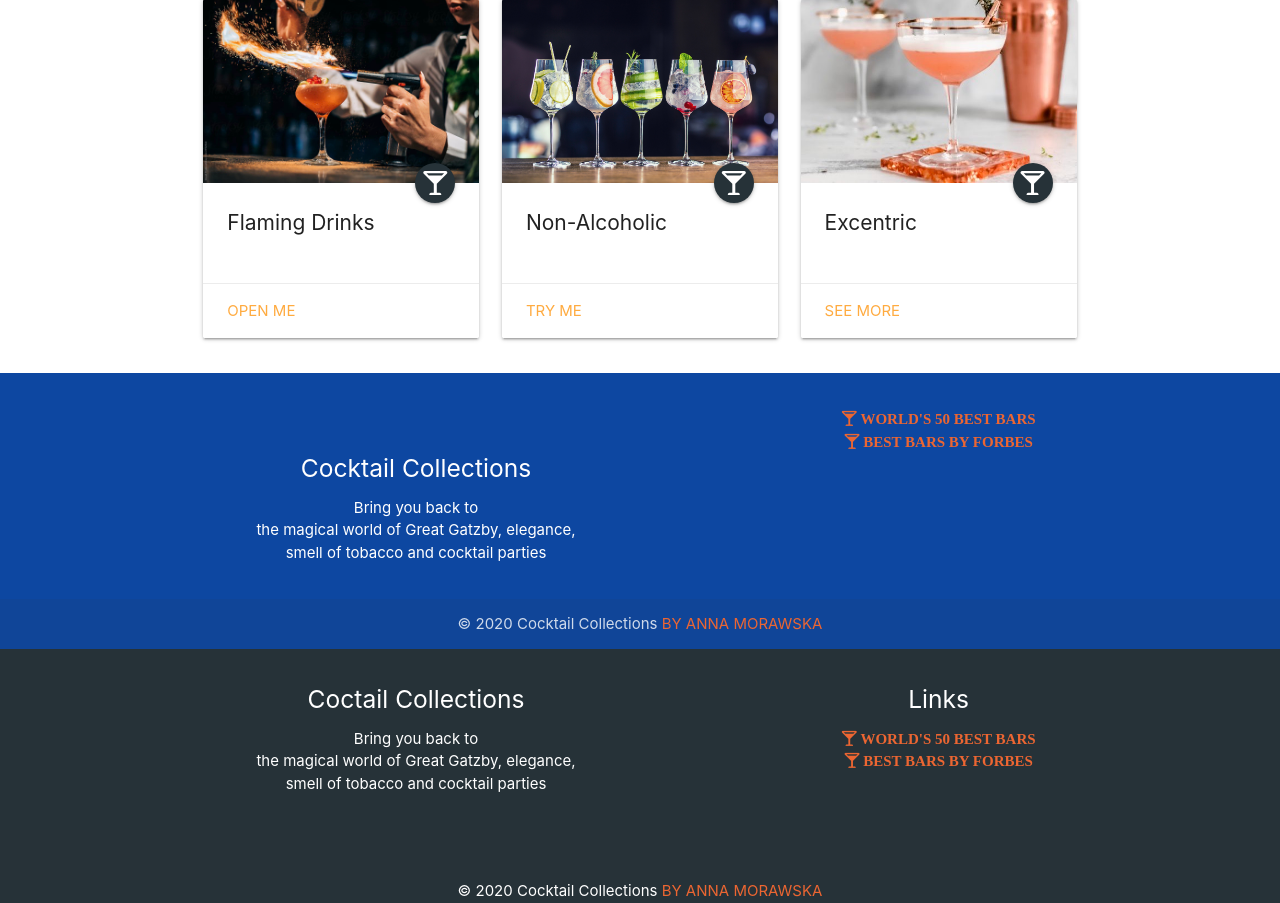
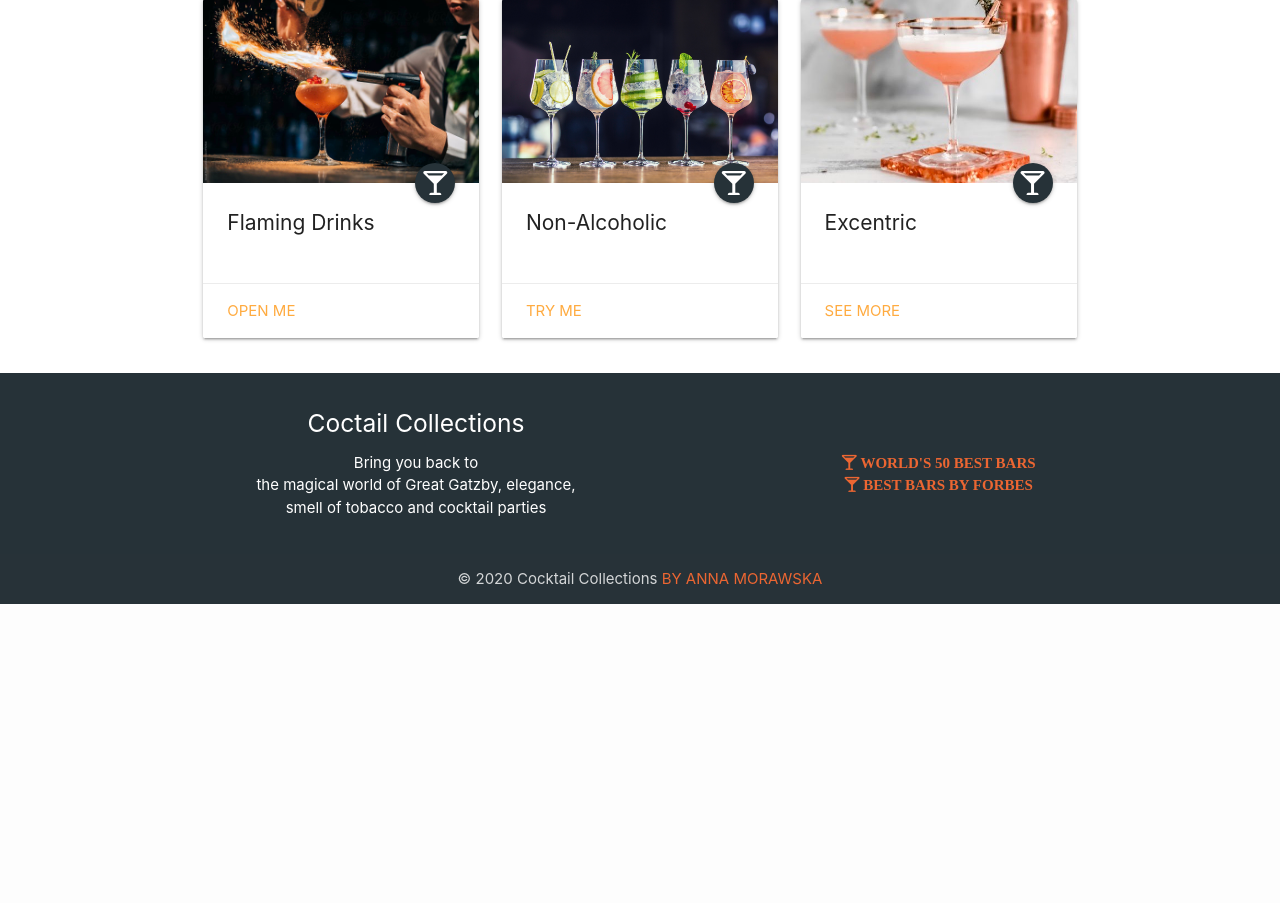
Before and after one commit to amorawskanew/MilestoneProject3-Anna, a Flask app: page / in a window 1280 px wide. Shown: the part 1097-2000 px from the top of the page. After the commit the page ends 1701 px from the top, so only its background shows below. Run offline with Flask 2, Linux system fonts and the light colour scheme; some libraries are stand-ins or nearby versions; some web fonts are replaced.

Commit message:
final commit

```diff
--- a/static/css/style.css
+++ b/static/css/style.css
@@ -277,7 +277,7 @@ div.style-card {
   }
 
   .foter-style{
-    margin-bottom: 5%;
+    margin-bottom: 5px !important;
   }
 
 /* Change top-margin*/
--- a/templates/add_coctail.html
+++ b/templates/add_coctail.html
@@ -1,6 +1,5 @@
 {% extends "base.html" %}
 {% block content %}
-
 <!-- Page title -->
 <h2 class="h-style center-align">Add Cocktail</h2>
 <div class="row card-panel grey lighten-5">
@@ -100,7 +99,7 @@
       <!-- Submit button -->
       <div class="row">
          <div class="col s12 center-align">
-           <button type="submit" class="btn-large icon-style view_button">
+            <button type="submit" class="btn-large icon-style view_button">
             Add Cocktail <i class="fas fa-plus-square right"></i>
             </button>
          </div>
--- a/templates/base.html
+++ b/templates/base.html
@@ -3,7 +3,6 @@
    <head>
       <meta charset="UTF-8">
       <meta name="viewport" content="width=device-width, initial-scale=1.0">
-
       <!--Link to Icones-->
       <link href="https://fonts.googleapis.com/icon?family=Material+Icons" rel="stylesheet">
       <link
@@ -12,16 +11,12 @@
          integrity="sha512-+4zCK9k+qNFUR5X+cKL9EIR+ZOhtIloNl9GIKS57V1MyNsYpYcUrUeQc9vNfzsWfV28IaLL3i96P9sdNyeRssA=="
          crossorigin="anonymous"
          />
-
       <!--Link to local CSS file-->
       <link rel="stylesheet" href="{{ url_for('static', filename='css/style.css') }}" type="text/css">
-
       <!--Favicon -->
       <link rel="icon" type="image/png" href="{{url_for('static', filename='images/favicon.png')}}">
-
       <script src="https://code.jquery.com/jquery-3.3.1.slim.min.js" integrity="sha384-q8i/X+965DzO0rT7abK41JStQIAqVgRVzpbzo5smXKp4YfRvH+8abtTE1Pi6jizo" crossorigin="anonymous"></script>
       <link rel="stylesheet" href="https://cdnjs.cloudflare.com/ajax/libs/materialize/1.0.0/css/materialize.min.css">
-
       <title>Cocktail Collections</title>
    </head>
    <body>
@@ -39,17 +34,17 @@
                </ul>
             </div>
          </nav>
-
          <!-- Mobile sidenav -->
          <ul class="sidenav text-color" id="mobile-demo">
-                <li><h4 class="text-color center-align white">Cocktail Collections</h4></li>
+            <li>
+               <h4 class="text-color center-align white">Cocktail Collections</h4>
+            </li>
             <li><a href="{{url_for('home')}}">Home</a></li>
             <li><a href="{{url_for('get_coctail')}}">All Cocktails</a></li>
             <li><a href="{{url_for('add_coctail')}}">Add New Cocktail</a></li>
             <li><a href="{{url_for('stars')}}">Stars</a></li>
          </ul>
       </header>
-
       <section>
          <!-- Flash messages -->
          {% with messages = get_flashed_messages() %}
@@ -62,7 +57,6 @@
          {% endif %}
          {% endwith %}
       </section>
-
       <!-- Content -->
       <main>
          <div class="container">
@@ -70,44 +64,7 @@
             {% endblock %}
          </div>
       </main>
-
       <!-- footer -->
-        <footer class="page-footer blue darken-4">
-            <div class="container">
-                <div class="row">
-                    <div class="col l6 s12">
-                        <br />
-                        <br />
-                        <spam class="center links">
-                            <h5 class="white-text">Cocktail Collections</h5>
-                            <p>
-                                Bring you back to <br />
-                                the magical world of Great Gatzby, elegance,<br />
-                                smell of tobacco and cocktail parties
-                            </p>
-
-                        </spam>
-                    </div>
-                    <div class="col l4 offset-l2 s12">
-                        <ul>
-                            <spam class="center links">
-                                <li><a class="text-color fas fa-glass-martini-alt prefix" href="https://www.worlds50bestbars.com/list/1-50"> World's 50 Best Bars</a>
-                                </li>
-                                <li>
-                                    <a class="text-color fas fa-glass-martini-alt prefix" href=" https://www.forbes.com/sites/forbestravelguide/2019/10/15/forbes-travel-guide-worlds-best-hotel-bars/?sh=7a9bad1e60b6"> Best Bars by Forbes</a>
-                                </li>
-                            </spam>
-                        </ul>
-                    </div>
-                </div>
-            </div>
-            <div class="footer-copyright center">
-                <div class="container">© 2020 Cocktail Collections <a class="text-color" href="https://github.com/amorawskanew/MilestoneProject3-Anna" target="_blank">by Anna Morawska</a></div>
-            </div>
-        </footer>
-
-
-
       <footer class="page-footer blue-grey darken-4 center">
          <div class="container">
             <div class="row">
@@ -120,29 +77,25 @@
                   </p>
                </div>
                <div class="col l4 offset-l2 s12">
-                <h5 class="white-text">Links</h5>
+                  <h5 class="transparent-text">Links</h5>
                   <ul>
                      <li><a class="text-color fas fa-glass-martini-alt prefix" href="https://www.worlds50bestbars.com/list/1-50"> World's 50 Best Bars</a></li>
                      <li><a class="text-color fas fa-glass-martini-alt prefix" href=" https://www.forbes.com/sites/forbestravelguide/2019/10/15/forbes-travel-guide-worlds-best-hotel-bars/?sh=7a9bad1e60b6"> Best Bars by Forbes</a></li>
-
                   </ul>
                </div>
             </div>
          </div>
-          <div class="footer-copyright footer-style">
-          </div>
+         <span class="footer-style center">
+            <div class="footer-copyright">
                <div class="container">© 2020 Cocktail Collections <a class="text-color"
                   href="https://github.com/amorawskanew/MilestoneProject3-Anna" target="_blank">by Anna Morawska</a>
                </div>
+            </div>
+         </span>
       </footer>
-
-
-
       <script src="https://code.jquery.com/jquery-3.5.1.min.js" integrity="sha256-9/aliU8dGd2tb6OSsuzixeV4y/faTqgFtohetphbbj0=" crossorigin="anonymous"></script>
       <script src="https://cdnjs.cloudflare.com/ajax/libs/materialize/1.0.0/js/materialize.min.js"></script>
-
       <script>
-
          // jQuery for Materialize CSS initialization for: 1.drop down menu,2.add new cocktail folder menu, 3.show_coctail.html button
                  $(document).ready(function () {
                      $(".sidenav").sidenav({ edge: "right" });
@@ -158,7 +111,6 @@
 
          // Fades out flash message after it has been read by user
                  $("#flash-msg").delay(4500).fadeOut("slow");
-
         </script>
    </body>
 </html>
```
Also changed, not shown: README.md, templates/edit_coctail.html (line endings or trailing spaces). Lines whose indentation alone changed are shown as unchanged.
